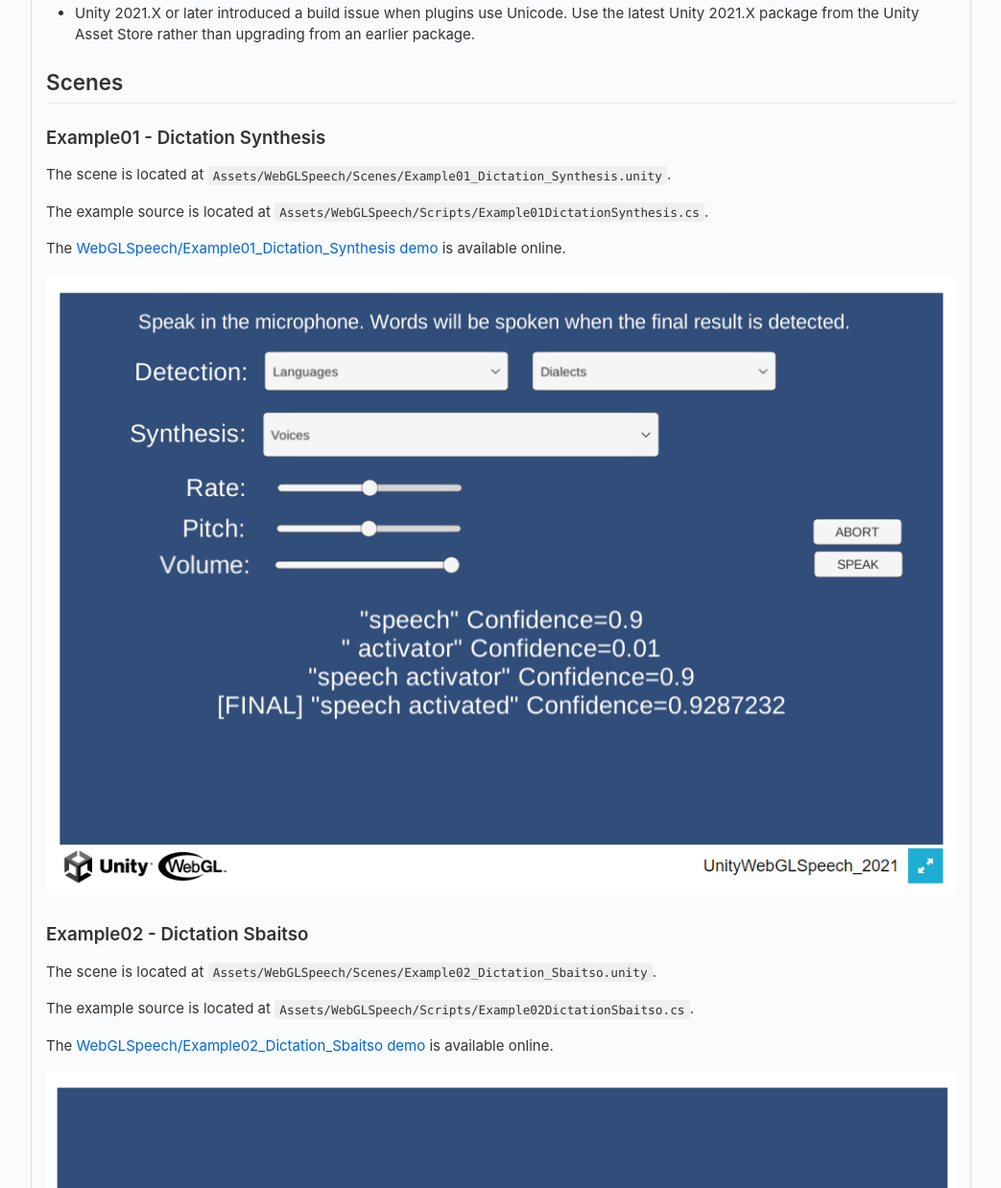
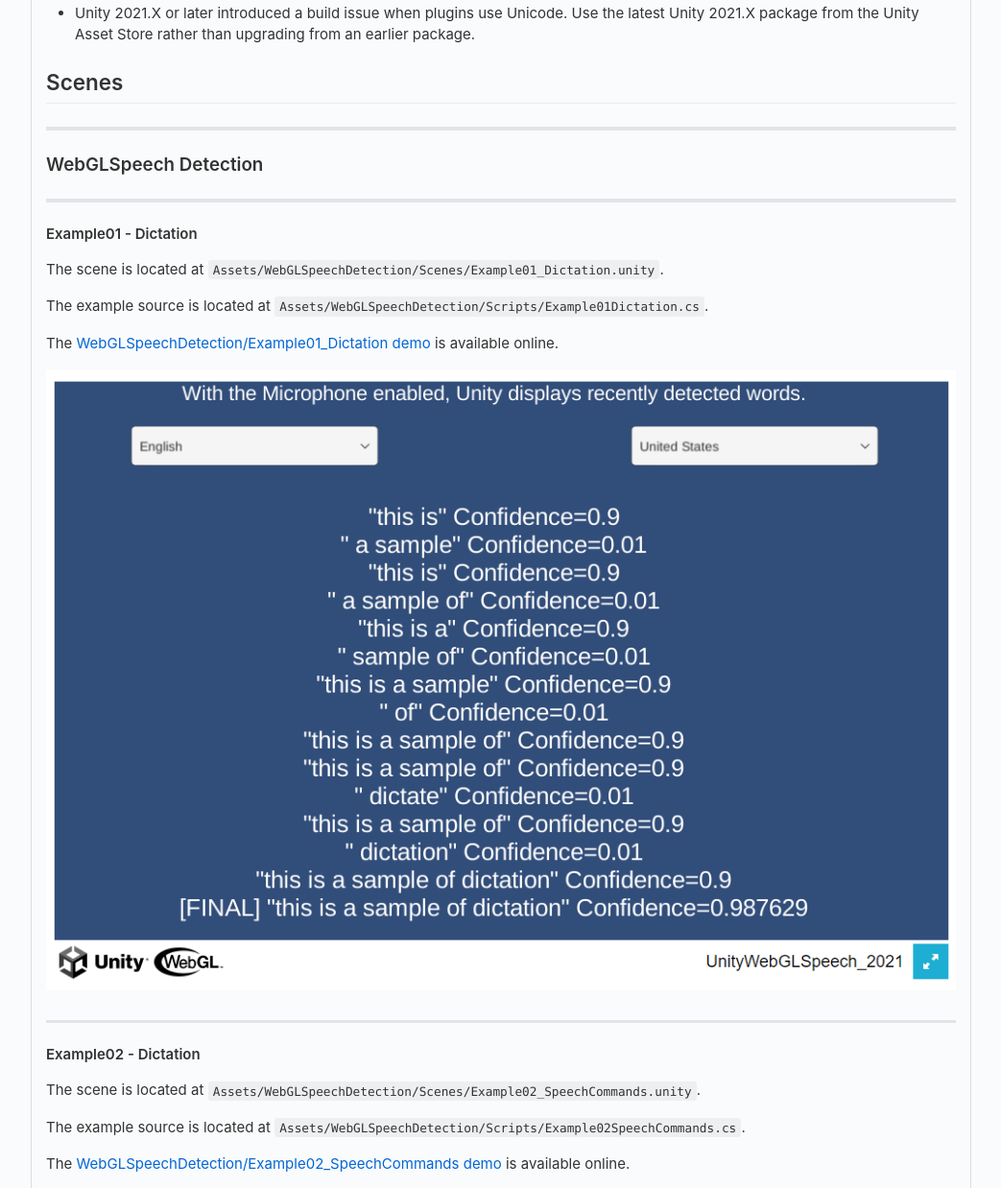
Before and after one commit to tgraupmann/UnityWebGLSpeech, a plain HTML site: page README.html in a window 1280 px wide. Shown: the part 3670-4908 px from the top of the page at 96% size, without its empty margins (118-1161 px from the left). Drawn offline with Linux system fonts and the light colour scheme.

Commit message:
Added screenshots

```diff
--- a/README.html
+++ b/README.html
@@ -106,12 +106,44 @@ Note: In December of 2018, Chrome added a speech restriction that the speak() me
 </li>
 </ul>
 <h2 id="scenes">Scenes</h2>
-<h3 id="example01-dictation-synthesis">Example01 - Dictation Synthesis</h3>
+<hr>
+<h3 id="webglspeech-detection">WebGLSpeech Detection</h3>
+<hr>
+<h4 id="example01-dictation">Example01 - Dictation</h4>
+<p>The scene is located at <code>Assets/WebGLSpeechDetection/Scenes/Example01_Dictation.unity</code>.</p>
+<p>The example source is located at <code>Assets/WebGLSpeechDetection/Scripts/Example01Dictation.cs</code>.</p>
+<p>The <a href="https://theylovegames.com/UnityWebGLSpeech_Demos/WebGLSpeechDetection/Example01_Dictation/index.html">WebGLSpeechDetection/Example01_Dictation demo</a> is available online.</p>
+<p><img src="images/image_7.png" alt="image_7"></p>
+<hr>
+<h4 id="example02-dictation">Example02 - Dictation</h4>
+<p>The scene is located at <code>Assets/WebGLSpeechDetection/Scenes/Example02_SpeechCommands.unity</code>.</p>
+<p>The example source is located at <code>Assets/WebGLSpeechDetection/Scripts/Example02SpeechCommands.cs</code>.</p>
+<p>The <a href="https://theylovegames.com/UnityWebGLSpeech_Demos/WebGLSpeechDetection/Example02_SpeechCommands/index.html">WebGLSpeechDetection/Example02_SpeechCommands demo</a> is available online.</p>
+<p><img src="images/image_8.png" alt="image_8"></p>
+<hr>
+<h3 id="webglspeech-synthesis">WebGLSpeech Synthesis</h3>
+<hr>
+<h4 id="example01-synthesis">Example01 - Synthesis</h4>
+<p>The scene is located at <code>Assets/WebGLSpeechSynthesis/Scenes/Example01Synthesis.unity</code>.</p>
+<p>The example source is located at <code>Assets/WebGLSpeechSynthesis/Scripts/Example01Synthesis.cs</code>.</p>
+<p>The <a href="https://theylovegames.com/UnityWebGLSpeech_Demos/WebGLSpeechSynthesis/Example01_Synthesis/index.html">WebGLSpeechSynthesis/Example01_Synthesis demo</a> is available online.</p>
+<p><img src="images/image_9.png" alt="image_9"></p>
+<hr>
+<h4 id="example04-sbaitso-clone">Example04 - Sbaitso Clone</h4>
+<p>The scene is located at <code>Assets/WebGLSpeechSynthesis/Scenes/Example04SbaitsoClone.unity</code>.</p>
+<p>The example source is located at <code>Assets/WebGLSpeechSynthesis/Scripts/Example04SbaitsoClone.cs</code>.</p>
+<p>The <a href="https://theylovegames.com/UnityWebGLSpeech_Demos/WebGLSpeechSynthesis/Example04_SbaitsoClone/index.html">WebGLSpeechSynthesis/Example04_SbaitsoClone demo</a> is available online.</p>
+<p><img src="images/image_10.png" alt="image_10"></p>
+<hr>
+<h3 id="webglspeech">WebGLSpeech</h3>
+<hr>
+<h4 id="example01-dictation-synthesis">Example01 - Dictation Synthesis</h4>
 <p>The scene is located at <code>Assets/WebGLSpeech/Scenes/Example01_Dictation_Synthesis.unity</code>.</p>
 <p>The example source is located at <code>Assets/WebGLSpeech/Scripts/Example01DictationSynthesis.cs</code>.</p>
 <p>The <a href="https://theylovegames.com/UnityWebGLSpeech_Demos/WebGLSpeech/Example01_Dictation_Synthesis/index.html">WebGLSpeech/Example01_Dictation_Synthesis demo</a> is available online.</p>
 <p><img src="images/image_1.png" alt="image_1"></p>
-<h3 id="example02-dictation-sbaitso">Example02 - Dictation Sbaitso</h3>
+<hr>
+<h4 id="example02-dictation-sbaitso">Example02 - Dictation Sbaitso</h4>
 <p>The scene is located at <code>Assets/WebGLSpeech/Scenes/Example02_Dictation_Sbaitso.unity</code>.</p>
 <p>The example source is located at <code>Assets/WebGLSpeech/Scripts/Example02DictationSbaitso.cs</code>.</p>
 <p>The <a href="https://theylovegames.com/UnityWebGLSpeech_Demos/WebGLSpeech/Example02_Dictation_Sbaitso/index.html">WebGLSpeech/Example02_Dictation_Sbaitso demo</a> is available online.</p>
```
Also changed, not shown: 2 other files.
